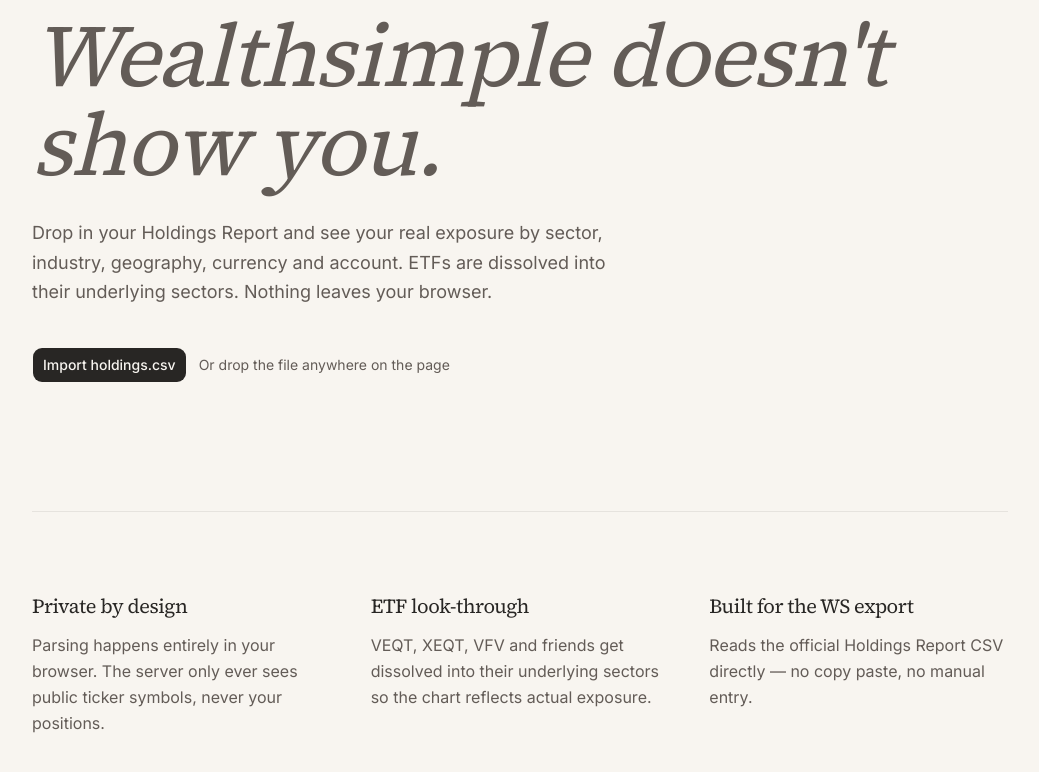
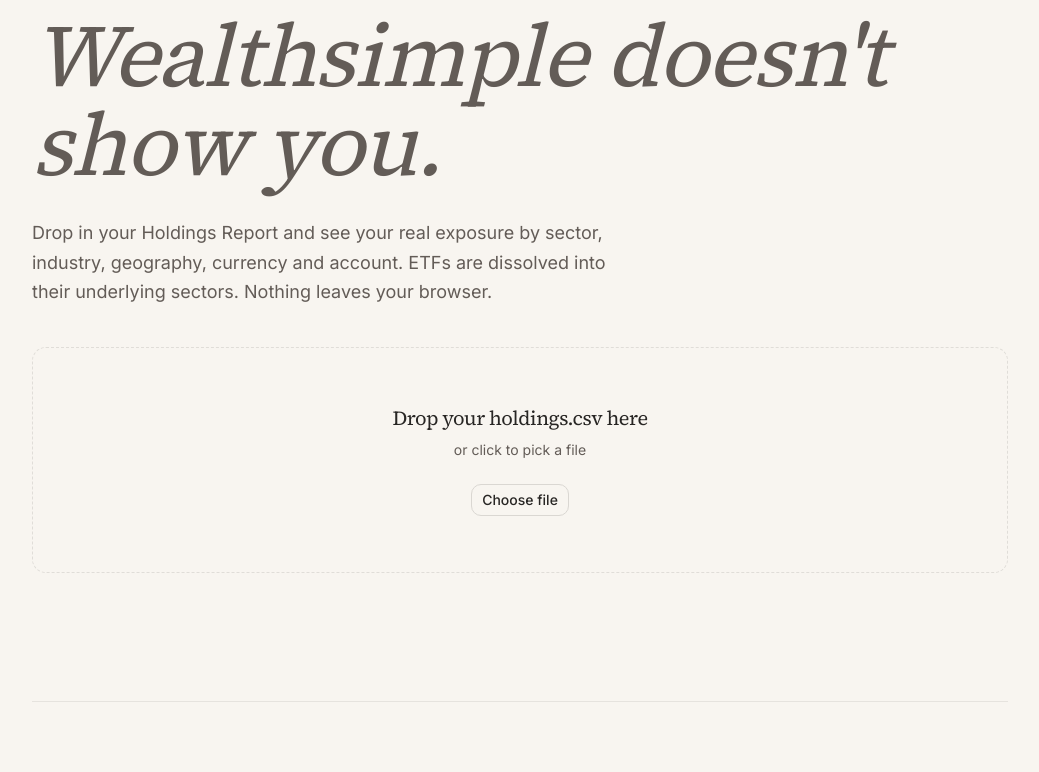
Before and after one commit to sam1r-m/portfolio-engine, a Next.js app: page / in a window 1280 px wide. Shown: the part 402-1174 px from the top of the page, without its empty margins (120-1159 px from the left). Built offline with nearby package versions, Linux system fonts and the light colour scheme.

Commit message:
Hook dropzone to the store

```diff
--- a/app/page.tsx
+++ b/app/page.tsx
@@ -1,4 +1,4 @@
-import { Button } from "@/components/ui/button";
+import { Dropzone } from "@/components/import/dropzone";
 
 export default function Home() {
   return (
@@ -19,11 +19,8 @@
           industry, geography, currency and account. ETFs are dissolved into
           their underlying sectors. Nothing leaves your browser.
         </p>
-        <div className="mt-10 flex items-center gap-3">
-          <Button size="lg">Import holdings.csv</Button>
-          <span className="text-sm text-muted-foreground">
-            Or drop the file anywhere on the page
-          </span>
+        <div className="mt-10">
+          <Dropzone />
         </div>
       </section>
 
--- /dev/null
+++ b/components/import/dropzone.tsx
@@ -0,0 +1,67 @@
+"use client";
+
+import { useRef, useState } from "react";
+import { useRouter } from "next/navigation";
+import { Button } from "@/components/ui/button";
+import { parseHoldingsCsv } from "@/lib/csv/parser";
+import { usePortfolioStore } from "@/lib/store/portfolio";
+
+export function Dropzone() {
+  const inputRef = useRef<HTMLInputElement>(null);
+  const [dragging, setDragging] = useState(false);
+  const router = useRouter();
+  const setHoldings = usePortfolioStore((s) => s.setHoldings);
+
+  async function handleFile(file: File) {
+    const text = await file.text();
+    const { rows, snapshotDate } = parseHoldingsCsv(text);
+    setHoldings(rows, snapshotDate, file.name);
+    router.push("/dashboard");
+  }
+
+  return (
+    <div
+      onDragOver={(e) => {
+        e.preventDefault();
+        setDragging(true);
+      }}
+      onDragLeave={() => setDragging(false)}
+      onDrop={async (e) => {
+        e.preventDefault();
+        setDragging(false);
+        const file = e.dataTransfer.files?.[0];
+        if (file) await handleFile(file);
+      }}
+      className={`flex flex-col items-center justify-center rounded-xl border border-dashed p-14 text-center transition-colors ${
+        dragging
+          ? "border-foreground bg-secondary/60"
+          : "border-border/80 hover:bg-secondary/30"
+      }`}
+    >
+      <p className="font-serif text-xl tracking-tight">
+        Drop your holdings.csv here
+      </p>
+      <p className="mt-2 text-sm text-muted-foreground">
+        or click to pick a file
+      </p>
+      <input
+        ref={inputRef}
+        type="file"
+        accept=".csv,text/csv"
+        className="hidden"
+        onChange={async (e) => {
+          const file = e.target.files?.[0];
+          if (file) await handleFile(file);
+        }}
+      />
+      <Button
+        type="button"
+        variant="outline"
+        className="mt-6"
+        onClick={() => inputRef.current?.click()}
+      >
+        Choose file
+      </Button>
+    </div>
+  );
+}
```
